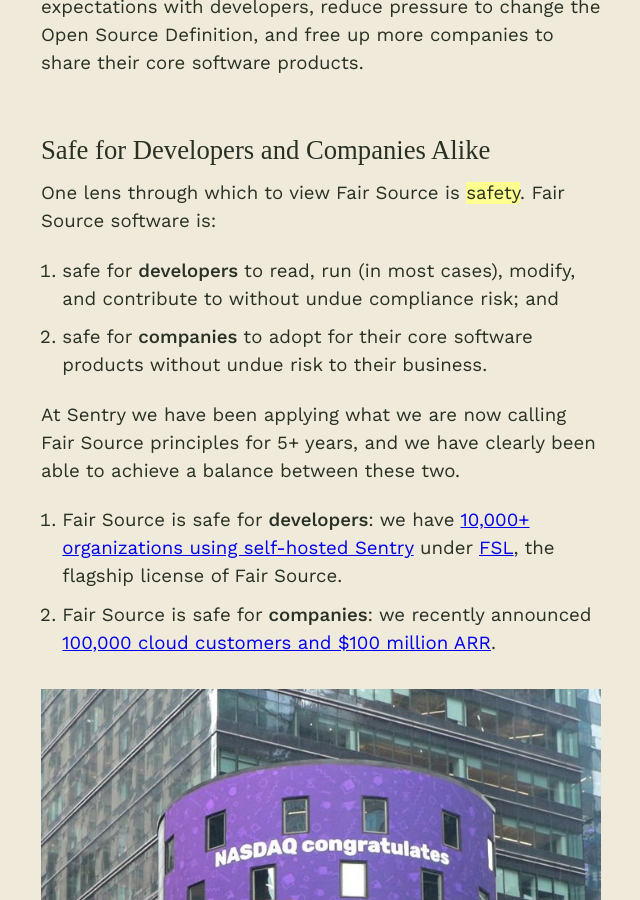
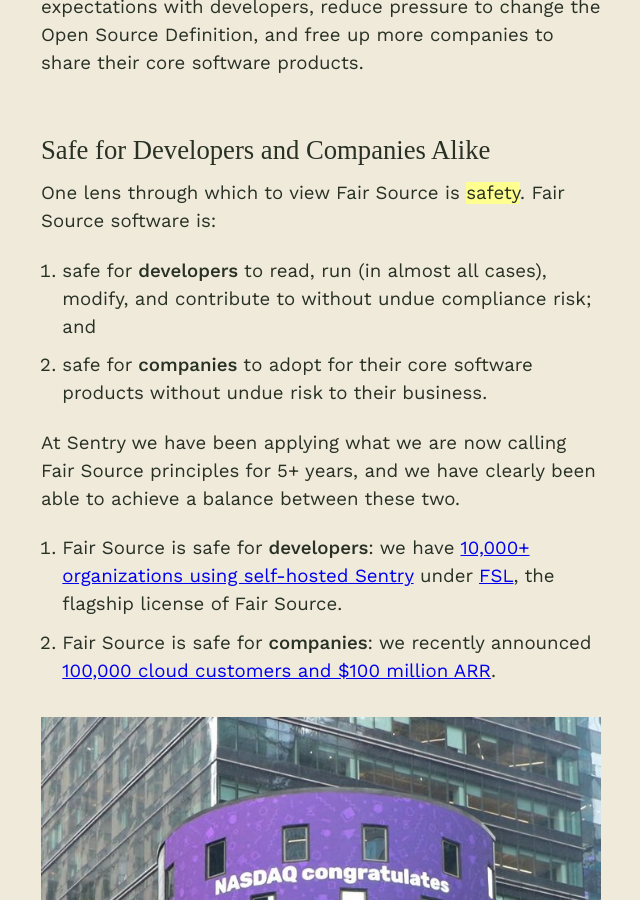
Before and after one commit to chadwhitacre/openpath, a Jekyll site: the page built from 2024/the-historical-case-for-fair-source/index.md, in a window 1280 px wide and 900 px high, scrolled down 918 px. Shown: the whole window, without its empty margins (319-959 px from the left). Built offline with Jekyll 4.4.1, drawn with Linux system fonts in a browser that asks for light colours; some web fonts are replaced; comment, search, counter and statistics services are not loaded.

Commit message:
Strengthen freedom to run

```diff
--- a/2024/the-historical-case-for-fair-source/index.md
+++ b/2024/the-historical-case-for-fair-source/index.md
@@ -21,7 +21,7 @@
 One lens through which to view Fair Source is **safety**. Fair Source software
 is:
 
-1. safe for <b>developers</b> to read, run (in most cases), modify, and
+1. safe for <b>developers</b> to read, run (in almost all cases), modify, and
    contribute to without undue compliance risk; and
 1. safe for <b>companies</b> to adopt for their core software products
    without undue risk to their business.
```
